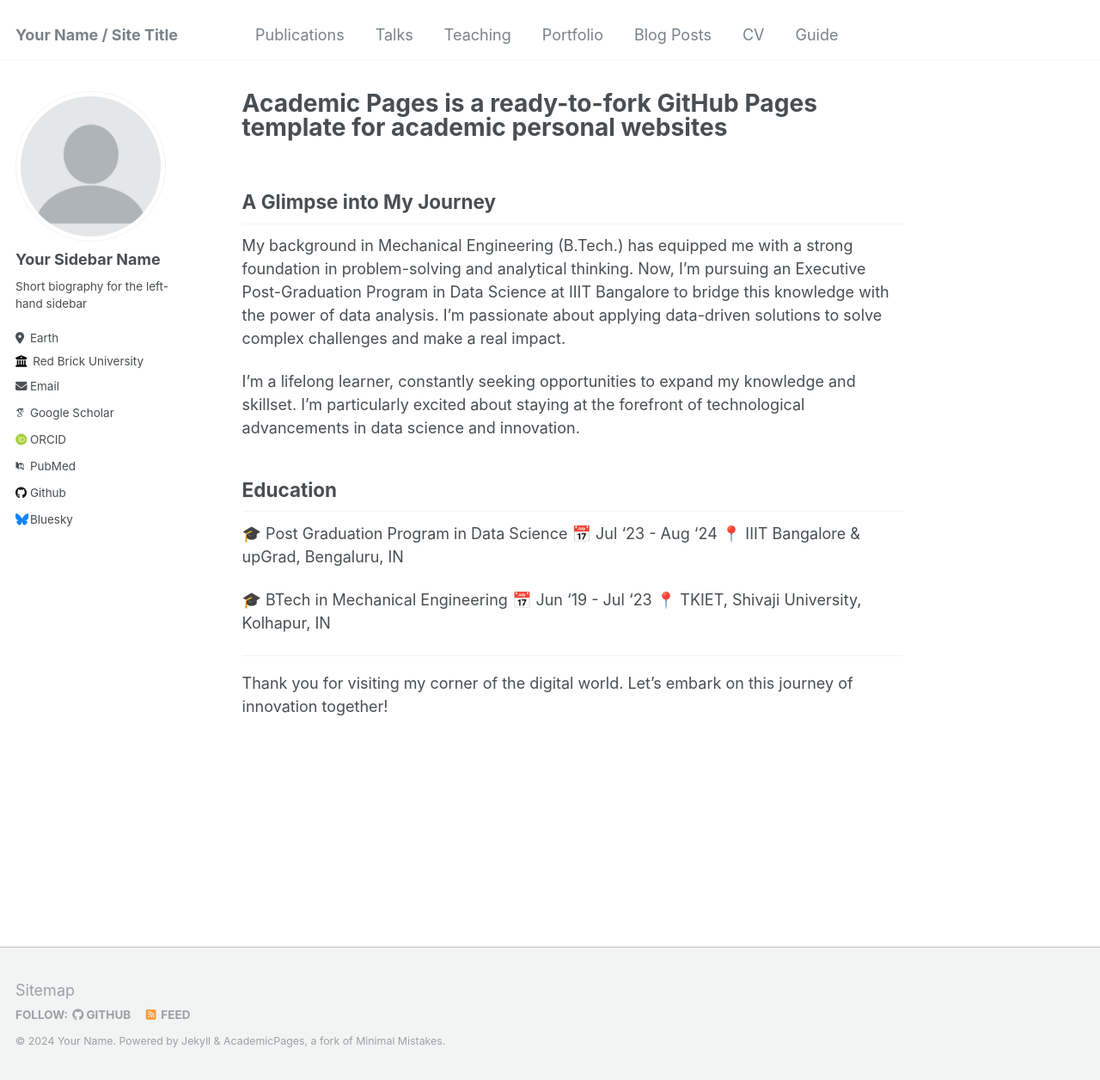
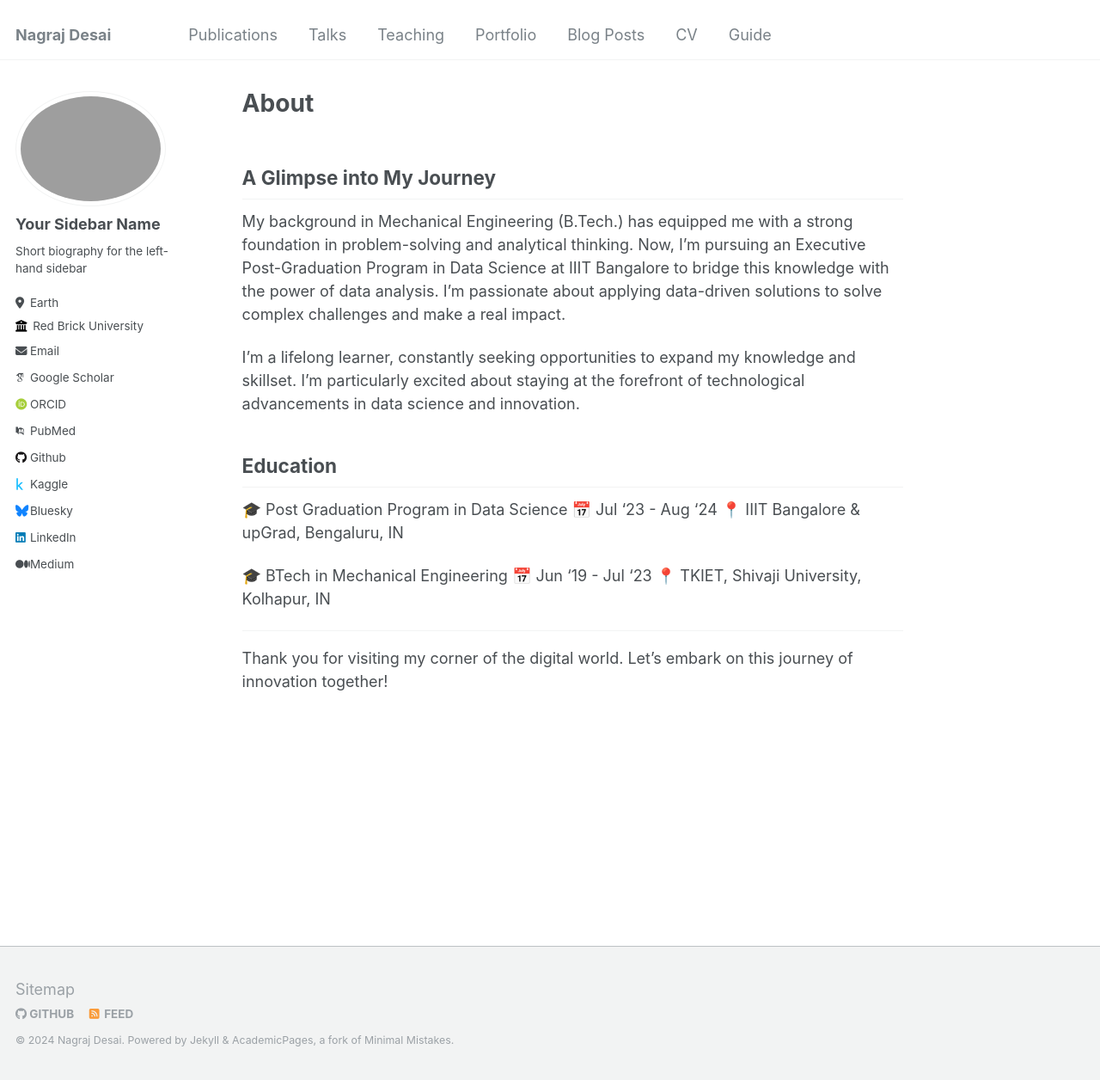
Before and after one commit to NagrajADesai/NagrajADesai.github.io, a Jekyll site: the page built from _pages/about.md, in a window 1280 px wide and 1256 px high. Shown: the whole window at 86% size. Built offline with Jekyll 4.4.1, drawn with Linux system fonts in a browser that asks for light colours; some web fonts are replaced.

Commit message:
update _config.yml

```diff
--- a/Gemfile
+++ b/Gemfile
@@ -16,6 +16,8 @@ gem "github-pages", group: :jekyll_plugins
 
 # gem "jekyll"
 
+gem 'tzinfo-data'
+
 gem "wdm", "~> 0.1.0" if Gem.win_platform?
 
 # If you have any plugins, put them here!
--- a/_config.yml
+++ b/_config.yml
@@ -7,21 +7,21 @@
 # server process.
 
 # Basic Site Settings
-locale                   : "en-US"
-title                    : "Your Name / Site Title"
+locale                   : "en-IND"
+title                    : "Nagraj Desai"
 title_separator          : "-"
-name                     : &name "Your Name"
-description              : &description "personal description"
-url                      : https://academicpages.github.io # the base hostname & protocol for your site e.g. "https://mmistakes.github.io"
+name                     : &name "Nagraj Desai"
+description              : &description "Data Scientist"
+url                      : https://NagrajADesai.github.io # the base hostname & protocol for your site e.g. "https://mmistakes.github.io"
 baseurl                  : "" # the subpath of your site, e.g. "/blog"
-repository               : "academicpages/academicpages.github.io"
+repository               : "NagrajADesai/NagrajADesai.github.io"
 
 # Site Author - The following control what appear as part of the author content on the side bar.
 #               If a field is blank the icon and link will not appear, otherwise it will be shown.
 #               Additional customization can be done by editing /_includes/author-profile.html
 author:
   # Biographic information
-  avatar           : "profile.png"
+  avatar           : "profile_pic.png"
   name             : "Your Sidebar Name"
   pronouns         : # example: "she/her"
   bio              : "Short biography for the left-hand sidebar"
@@ -42,8 +42,8 @@ author:
   bitbucket        : # Username - Update with your username on the site
   codepen          : # Username
   dribbble         : # Username
-  github           : "academicpages"
-  kaggle           : # Username
+  github           : "NagrajADesai"
+  kaggle           : "nagrajdesai"
   stackoverflow    : # User number or user number and name (i.e., use "1" or "1/jeff-atwood")
 
   # Social media
@@ -56,9 +56,9 @@ author:
   keybase          : # Username
   instagram        : # Username
   lastfm           : # Username
-  linkedin         : # Username
+  linkedin         : "nagraj-desai"
   mastodon         : # URL
-  medium           : # URL
+  medium           : https://medium.com/@nagrajdesaee
   pinterest        : # Username
   soundcloud       : # Username
   steam            : # Username
@@ -280,7 +280,7 @@ sass:
 permalink: /:categories/:title/
 # paginate: 5 # amount of posts to show
 # paginate_path: /page:num/
-timezone: America/Los_Angeles # http://en.wikipedia.org/wiki/List_of_tz_database_time_zones
+timezone: Asia/Kolkata # http://en.wikipedia.org/wiki/List_of_tz_database_time_zones
 
 
 # Plugins
--- a/_pages/about.md
+++ b/_pages/about.md
@@ -1,6 +1,6 @@
 ---
 permalink: /
-title: "Academic Pages is a ready-to-fork GitHub Pages template for academic personal websites"
+title: "About"
 author_profile: true
 redirect_from:
   - /about/
```
Also changed, not shown: 1 other file.
